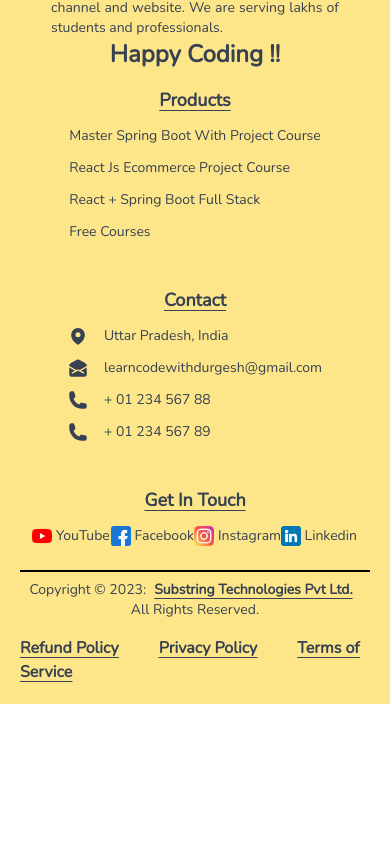
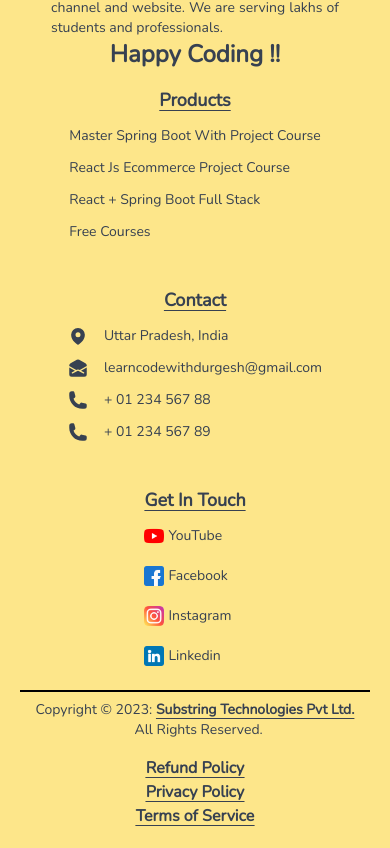
Before and after one commit to Kavish11402/lcwd_new_site, a Next.js app: page /aboutus in a window 390 px wide. Shown: the part 1610-2458 px from the top of the page. Before the commit the page ends 2314 px from the top, so only its background shows below. Built offline with nearby package versions, Linux system fonts and the light colour scheme; a web font is replaced by a local one.

Commit message:
footer home page Corrected

```diff
--- a/next.config.js
+++ b/next.config.js
@@ -3,7 +3,14 @@ const nextConfig = {
   reactStrictMode: true,
   swcMinify: true,
   images:{
-    domains:['i.ytimg.com','localhost','api.learncodewithdurgesh.com','127.0.0.1']
+    domains:[
+      'i.ytimg.com',
+      'localhost',
+      '192.168.29.203',
+      'lcwd-new-site.vercel.app',
+      'lcwdapi.learncodewithdurgesh.com',
+      'api.learncodewithdurgesh.com',
+      '127.0.0.1']
   }
 }
 
--- a/src/Components/FooterComponents/Footer.js
+++ b/src/Components/FooterComponents/Footer.js
@@ -187,19 +187,15 @@ export default function Footer() {
         ></div>
 
         {/* Get in Touch Section */}
-        <div
-          className={"flex flex-col justify-around py-4 px-3 mx-auto lg:mx-0"}
-        >
-          <h1
-            className={"font-semibold text-lg text-center underline xl:text-xl"}
-          >
-            {" "}
-            Get In Touch{" "}
+        <div className={"flex flex-col justify-around py-4 px-3 mx-auto lg:mx-0"} >
+
+          <h1 className={"font-semibold text-lg text-center underline xl:text-xl"} >
+            {" "}Get In Touch{" "}
           </h1>
 
-          <div
-            className={"mt-3 flex flex-row lg:flex-col justify-around h-full"}
-          >
+          <div className={"mt-3 flex flex-col justify-around h-full space-y-5"} >
+
+
             <div className={"flex flex-row text-sm mr-3 xl:text-base lg:mr-24"}>
               <Image
                 className={"w-5 lg:w-6 mr-1 lg:mr-4"}
@@ -260,6 +256,8 @@ export default function Footer() {
                 Linkedin
               </a>
             </div>
+
+
           </div>
         </div>
       </div>
@@ -272,22 +270,27 @@ export default function Footer() {
 
         <div className={"flex flex-row justify-center"}>
 
-          <p className={"mr-2"}>Copyright © 2023:</p>
-          <p className={"font-bold underline mr-2"}> Substring Technologies Pvt Ltd. </p>
+          <p>Copyright © 2023: <b><u>Substring Technologies Pvt Ltd.</u></b> </p>
 
         </div>
 
-        <p className={"text-center"}>All Rights Reserved.</p>
+        <p className={"text-center"}>&nbsp;&nbsp;All Rights Reserved.</p>
 
       </div>
 
-      <div className={"w-fit mx-auto space-x-10 mt-4 font-bold underline"}>
+      <div className={"w-fit mx-auto text-center mt-4 font-bold underline flex flex-col md:flex-row md:space-x-10"}>
 
-        <a rel={'noreferrer'} href="https://courses.learncodewithdurgesh.com/refund.html" target={"_blank"}>Refund Policy</a>
+        <a rel={'noreferrer'} href="https://courses.learncodewithdurgesh.com/refund.html" target={"_blank"}>
+          Refund Policy
+        </a>
 
-        <a rel={'noreferrer'} href="https://courses.learncodewithdurgesh.com/privacy-policy.html" target={"_blank"} className={'ms-3'}>Privacy Policy</a>
+        <a rel={'noreferrer'} href="https://courses.learncodewithdurgesh.com/privacy-policy.html" target={"_blank"}>
+          Privacy Policy
+        </a>
 
-        <a rel={'noreferrer'} href="https://courses.learncodewithdurgesh.com/terms-of-service.html" target={"_blank"} className={'ms-3'}>Terms of Service</a>
+        <a rel={'noreferrer'} href="https://courses.learncodewithdurgesh.com/terms-of-service.html" target={"_blank"}>
+          Terms of Service
+        </a>
 
       </div>
 
--- a/src/Components/HomePageComponent/SingleReuseableComponents/SocialMediaFollowers.js
+++ b/src/Components/HomePageComponent/SingleReuseableComponents/SocialMediaFollowers.js
@@ -16,7 +16,7 @@ export default function SocialMediaFollowers({ handleImage , handleFollowers , h
 
       <div className={"flex flex-col lg:flex-row justify-center py-5"}>
 
-          <div className={"my-auto mx-auto mb-4 lg:mr-4 w-fit"}>
+          <div className={"my-auto mx-auto  lg:mr-4 w-fit"}>
               <Image className={"w-12 lg:w-20"} src={handleImage} alt={"SocialMediaHandleImage"} />
           </div>
 
--- a/src/Components/HomePageComponent/YoutubeCount.js
+++ b/src/Components/HomePageComponent/YoutubeCount.js
@@ -6,6 +6,7 @@ import instagramPhoto from "@/Assets/Icons/instagram.png";
 import facebookPhoto from "@/Assets/Icons/facebook.png";
 import linkedinPhoto from "@/Assets/Icons/linkedin.png";
 import youtubePhoto from "@/Assets/Icons/youtube.png";
+import telegramPhoto from "@/Assets/Icons/telegram.png"
 import SocialMediaFollowers from "@/Components/HomePageComponent/SingleReuseableComponents/SocialMediaFollowers";
 import CountUp from "react-countup";
 import ScrollTrigger from "react-scroll-trigger";
@@ -119,18 +120,14 @@ export default function YoutubeCount() {
 
       {/*TODO -> Link To that social media handle lagao consult to durgesh sir*/}
       <ScrollTrigger
-        onEnter={() => {
-          setSocialMediaActiveStatus(true);
-        }}
-        onExit={() => {
-          setSocialMediaActiveStatus(false);
-        }}
+        onEnter={() => {  setSocialMediaActiveStatus(true); }}
+        onExit={() => { setSocialMediaActiveStatus(false); }}
       >
-        <div
-          className={
-            "grid grid-cols-2 gap-3 py-10 px-4 bg-primary-light xl:flex xl:flex-row lg:justify-center"
-          }
-        >
+
+
+        <div className={ "grid grid-cols-2 gap-3 py-10 px-4 bg-primary-light xl:flex xl:flex-row lg:justify-center" } >
+
+
           <SocialMediaFollowers
             handleImage={youtubePhoto}
             handleFollowers={200000}
@@ -139,11 +136,7 @@ export default function YoutubeCount() {
             socialMediaActiveStatus={socialMediaActiveStatus}
           />
 
-          <div
-            className={
-              "hidden xl:block rounded-full border border-zinc-500 xl:mx-4 2xl:mx-7"
-            }
-          ></div>
+          <div className={ "hidden xl:block rounded-full border border-zinc-500 xl:mx-4 2xl:mx-7" }></div>
 
           <SocialMediaFollowers
             handleImage={facebookPhoto}
@@ -153,11 +146,7 @@ export default function YoutubeCount() {
             socialMediaActiveStatus={socialMediaActiveStatus}
           />
 
-          <div
-            className={
-              "hidden xl:block rounded-full border border-zinc-500 xl:mx-4 2xl:mx-7"
-            }
-          ></div>
+          <div className={ "hidden xl:block rounded-full border border-zinc-500 xl:mx-4 2xl:mx-7" }></div>
 
           <SocialMediaFollowers
             handleImage={instagramPhoto}
@@ -167,11 +156,7 @@ export default function YoutubeCount() {
             socialMediaActiveStatus={socialMediaActiveStatus}
           />
 
-          <div
-            className={
-              "hidden xl:block rounded-full border border-zinc-500 xl:mx-4 2xl:mx-7"
-            }
-          ></div>
+          <div className={ "hidden xl:block rounded-full border border-zinc-500 xl:mx-4 2xl:mx-7" }></div>
 
           <SocialMediaFollowers
             handleImage={linkedinPhoto}
@@ -180,7 +165,37 @@ export default function YoutubeCount() {
             handleOtherInfo={"Followers"}
             socialMediaActiveStatus={socialMediaActiveStatus}
           />
+
+          <div className={ "hidden xl:block rounded-full border border-zinc-500 xl:mx-4 2xl:mx-7" }></div>
+
+
+          <div className={"col-span-2 flex flex-row justify-center"}>
+
+            <SocialMediaFollowers
+                handleImage={telegramPhoto}
+                handleFollowers={12000}
+                handleFollowersExtention={"+"}
+                handleOtherInfo={"Followers"}
+                socialMediaActiveStatus={socialMediaActiveStatus}
+            />
+
+          </div>
+
+
+
+
+
+
+
         </div>
+
+
+
+
+
+
+
+
       </ScrollTrigger>
     </div>
   );
--- a/src/pages/_app.js
+++ b/src/pages/_app.js
@@ -11,7 +11,7 @@ export default function App({ Component, pageProps }) {
   return (
     <>
       <Head>
-        <title>Master Code | Learn Code With Durgesh</title>
+        <title>{"Master Code | Learn Code With Durgesh"}</title>
 
         <meta
           name="keywords"
--- a/src/pages/aboutus.js
+++ b/src/pages/aboutus.js
@@ -5,7 +5,7 @@ export default function aboutus() {
   return (
     <>
       <Head>
-        <title>About Us | Learn Code With Durgesh</title>
+        <title>{"About Us | Learn Code With Durgesh"}</title>
         <meta
           name={"keywords"}
           content={
--- a/src/pages/blogs.js
+++ b/src/pages/blogs.js
@@ -7,7 +7,7 @@ export default function blogs({allBlogs})
   return(
       <>
           <Head>
-              <title>Blogs | Learn Code With Durgesh</title>
+              <title>{"Blogs | Learn Code With Durgesh"}</title>
               <meta name='keywords' content="blogs, lcwd blogs page, articles, technology"/>
               <meta name="description"
                     content="Blogs related to Trending topics. This page provides list of blogs and article of different technology"/>
--- a/src/pages/blogs/[dynamicBlogPage].js
+++ b/src/pages/blogs/[dynamicBlogPage].js
@@ -16,9 +16,7 @@ export default function DynamicBlogPage({ blog }) {
 
   useEffect(() => {
     setCurrentUrl(
-      `${
-        window.location.host.startsWith("localhost") ? "http://" : "https://"
-      }` +
+      `${ window.location.host.startsWith("localhost") ? "http://" : "https://" }` +
         window.location.host +
         router.asPath
     );
@@ -28,7 +26,7 @@ export default function DynamicBlogPage({ blog }) {
   return (
     <>
       <Head>
-        <title>{blog.title} | Learn Code With Durgesh</title>
+        <title>{`${ blog.title + " | Learn Code With Durgesh"}`}</title>
         <meta name="keywords" content={blog.keywords} />
         <meta name="description" content={blog.short_description} />
         <meta name="author" content="Learn Code With Durgesh" />
--- a/src/pages/blogs/category/[id]/[category].js
+++ b/src/pages/blogs/category/[id]/[category].js
@@ -19,7 +19,7 @@ const CategoryBlogs = ({ blogs }) => {
   return (
     <>
       <Head>
-        <title>{category} Blogs | Learn Code With Durgesh</title>
+        <title>{`${ category + " | Learn Code With Durgesh"}`}</title>
         <meta
           name="keywords"
           content="blogs, lcwd blogs page, articles, technology"
--- a/src/pages/contact-us.js
+++ b/src/pages/contact-us.js
@@ -6,7 +6,7 @@ export default function ContactUs()
   return(
       <>
         <Head>
-          <title>Contact Us | Learn Code With Durgesh</title>
+          <title>{"Contact Us | Learn Code With Durgesh"}</title>
           <meta name={"keywords"}
                 content={"contact learn code with durgesh,about lcwd, how to contact durgesh sir, how to contact learn code with durgesh, learn code with durgesh phone number"}/>
           <meta name={"description"}
--- a/src/pages/courses.js
+++ b/src/pages/courses.js
@@ -7,7 +7,7 @@ export default function courses({ courses }) {
   return (
     <>
       <Head>
-        <title>Free Courses | Learn Code With Durgesh</title>
+        <title>{"Free Courses | Learn Code With Durgesh"}</title>
         <meta
           name={"keywords"}
           content={
```
Also changed, not shown: src/Assets/Icons/telegram.png (added).
